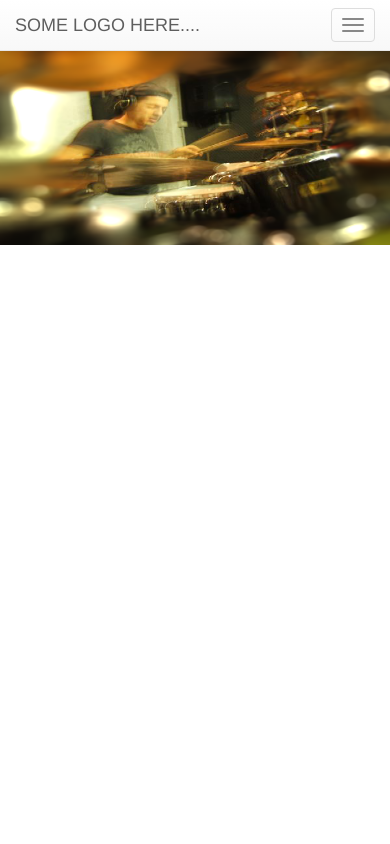
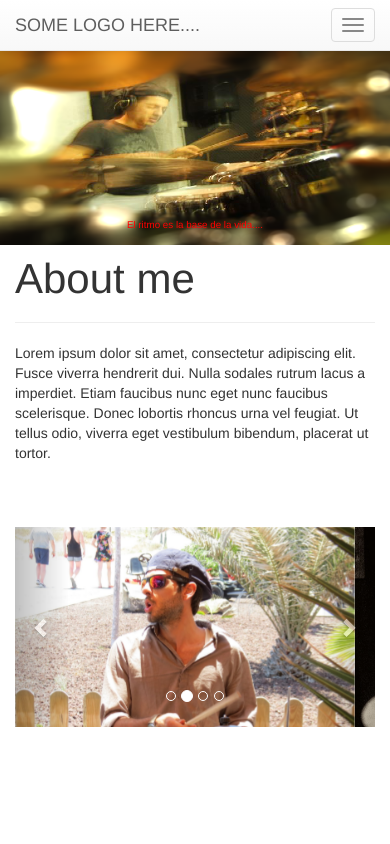
Before and after one commit to Bagongo/Emidrums-Website, a plain HTML site: page index.html in a window 390 px wide. Drawn offline with nearby package versions, Linux system fonts and the light colour scheme.

Commit message:
reprised bootstrap classic column display on mobile sizes....

```diff
--- a/index.html
+++ b/index.html
@@ -40,12 +40,75 @@
 
 <style type="text/css">
 
-    #topbigIMG{
-        margin-top: 50px;
+
+    #top-img-cont{
+        margin: 0;
+        padding: 0;
         width: 100%;
     }
 
+    #toppic{
+        margin: 0;
+        padding: 0;
+        margin-top: 50px;
+        width: 100%;
+        max-height: 700px;
+    }
 
+
+    #sitemotto{
+        color: red;
+        position: relative;
+        top: -100px;
+    }
+
+    h1{
+        margin: 0;
+        padding: 0;
+        font-size: 3em;
+    }
+
+    .individualcontainer{
+
+    }
+
+    #myCarousel{
+        max-width: 500px;
+        max-height: 400px;
+        padding: 0px;
+        margin:0 auto;
+        overflow: hidden;
+        margin-top: 100px;
+    }
+
+    #myCarousel img{
+    }
+
+    @media (max-width: 480px) {
+
+        #sitemotto{
+            font-size: 0.7em;
+            top: -25px;}
+
+        body{}
+
+        #myCarousel{margin-top: 64px; max-height: 200px;}
+
+        #toppic{max-height: 200px;}
+	}
+
+
+    @media (min-width: 481px) and (max-width: 767px) {
+        body{font-size: 16px;}
+    }
+
+    @media (min-width: 768px) and (max-width: 979px) {
+        body{font-size: 16px;}
+	}
+
+    @media (min-width: 980px) {
+        body{font-size: 16px;}
+	}
 
 </style>
 
@@ -90,15 +153,107 @@
 
     </nav>
 
-    <img src="imgs/EmiStudio.png" class="img-responsive" id="topbigIMG"/>
+    <div class="container individualcontainer" id="top-img-cont">
+
+            <div class="row">
+                <div class="col-md-12">
+                    <img class="img-responsive" src="imgs/EmiStudio.png" id="toppic"/>
+                    <h1 class="text-center" id="sitemotto">El ritmo es la base de la vida....</h1>
+                </div>
+            </div>
+
+    </div>
+
+    <div class="container individualcontainer">
+
+        <div class="row">
+
+            <div class="col-md-6">
+
+                <h1>About me</h1>
+                <hr />
+                <p> Lorem ipsum dolor sit amet, consectetur adipiscing elit. Fusce viverra hendrerit dui. Nulla sodales rutrum lacus a imperdiet. Etiam faucibus nunc eget nunc faucibus scelerisque. Donec lobortis rhoncus urna vel feugiat. Ut tellus odio, viverra eget vestibulum bibendum, placerat ut tortor. </p>
+
+            <!--
+            <div class="row">
+                <div class="col-md-3 col-xs-3">
+
+                    <h5>Music Curriculum</h5>
+                    <ul>
+                        <li>Tette</li>
+                        <li>Cazzo</li>
+                        <li>Culo</li>
+                        <li>Figa</li>
+                        <li>Merda</li>
+                    </ul>
+
+                </div>
+
+                <div class="col-md-3 col-xs-3 pull-right">
+
+                    <h5>Collaborations</h5>
+                    <ul>
+                        <li>Tette</li>
+                        <li>Cazzo</li>
+                        <li>Culo</li>
+                        <li>Figa</li>
+                        <li>Merda</li>
+                    </ul>
+
+                </div>
+            </div>
+            -->
 
 
+            </div>
+
+            <div class="col-md-6">
+
+            <div id="myCarousel" class="carousel slide" data-ride="carousel">
+                  <!-- Indicators -->
+                <ol class="carousel-indicators">
+                    <li data-target="#myCarousel" data-slide-to="0" class="active"></li>
+                    <li data-target="#myCarousel" data-slide-to="1"></li>
+                    <li data-target="#myCarousel" data-slide-to="2"></li>
+                    <li data-target="#myCarousel" data-slide-to="3"></li>
+                </ol>
+
+                <!-- Wrapper for slides -->
+                <div class="carousel-inner" role="listbox">
+                    <div class="item active">
+                    <img src="imgs/pic01.jpg" alt="Chania">
+                    </div>
+
+                <div class="item">
+                    <img src="imgs/pic02.jpg" alt="Chania">
+                </div>
+
+                <div class="item">
+                    <img src="imgs/pic04.jpg" alt="Flower">
+                </div>
+
+                <div class="item">
+                    <img src="imgs/pic03.jpg" alt="Flower">
+                </div>
+                </div>
+
+                <!-- Left and right controls -->
+                    <a class="left carousel-control" href="#myCarousel" role="button" data-slide="prev">
+                    <span class="glyphicon glyphicon-chevron-left" aria-hidden="true"></span>
+                    <span class="sr-only">Previous</span>
+                    </a>
+                    <a class="right carousel-control" href="#myCarousel" role="button" data-slide="next">
+                    <span class="glyphicon glyphicon-chevron-right" aria-hidden="true"></span>
+                    <span class="sr-only">c</span>
+                    </a>
+                </div>
+
+            </div>
 
 
+        </div>
 
-
-
-
+    </div>
 
 
 
@@ -108,7 +263,30 @@
 
     <script type="text/javascript">
 
+        function resizeContHeight {
+            $(".individualcontainer").css("min-height", $(window).height());
+        }
 
+        resizeContHeight();
+
+        $(window).resize(resizeContHeight());
+
+        $(window).scroll(function () {
+
+            var scrollTop = $(window).scrollTop();
+            var height = $(window).height();
+
+            $("#top-img-cont #toppic").css({
+                "opacity" : ((height - scrollTop) / height)
+            });
+
+        });
+
+        $(function(){
+            $('.carousel').carousel({
+            interval: 1000
+            });
+        });
 
     </script>
 
```
Also changed, not shown: imgs/pic01.jpg (added), imgs/pic02.jpg (added), imgs/pic03.jpg (added), imgs/pic04.jpg (added), 2 other files.
